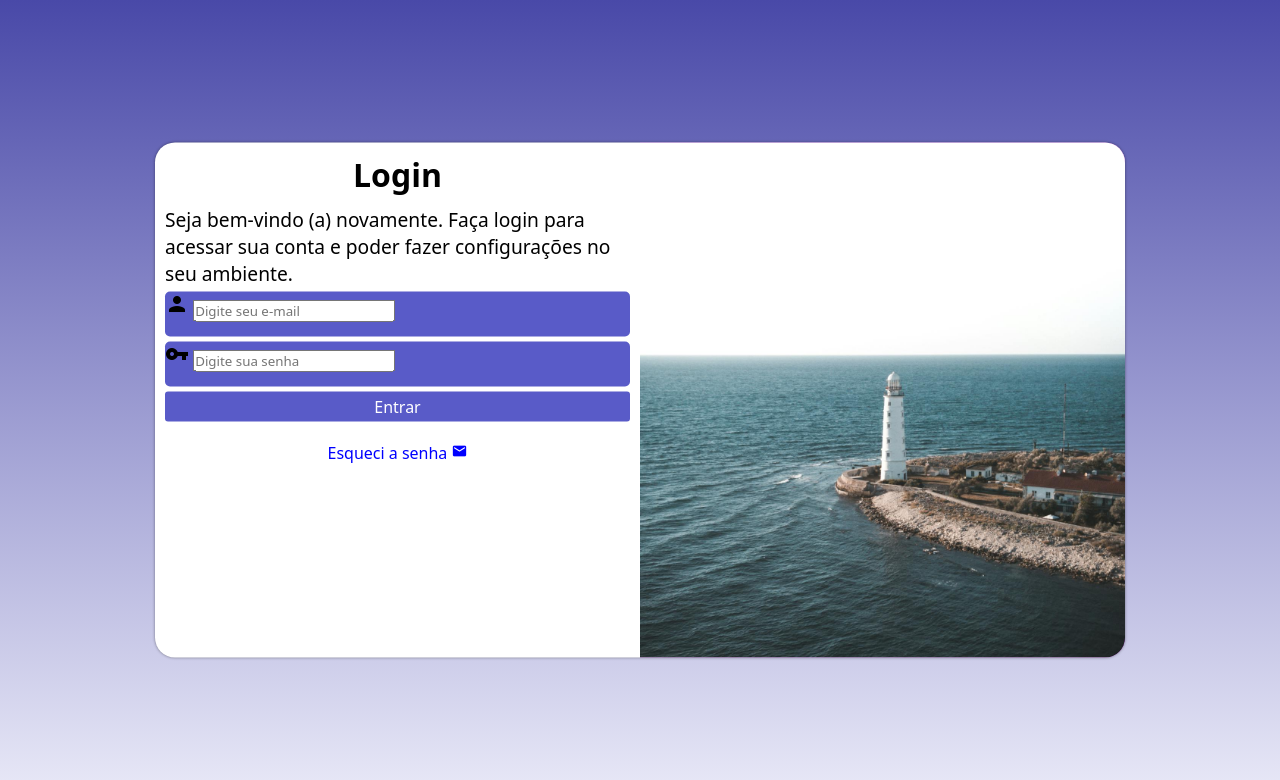
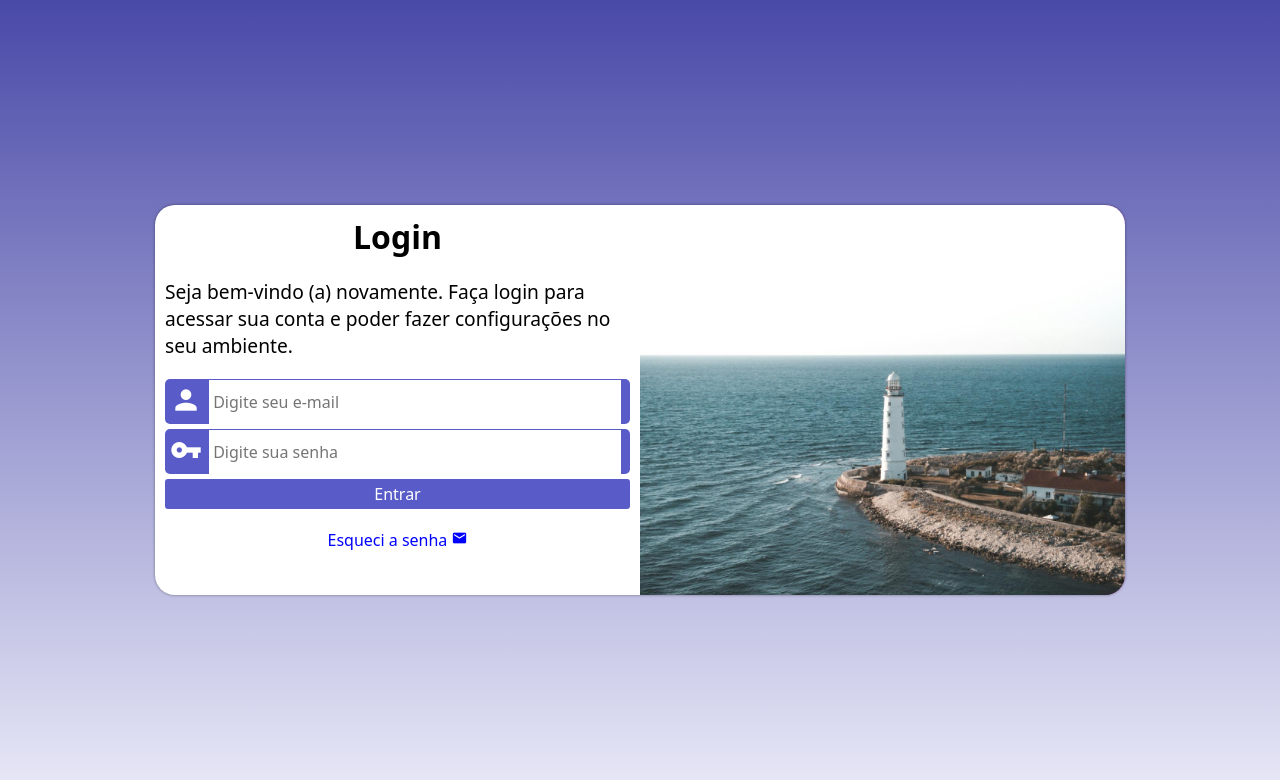
Before and after one commit to var-luan/projeto-login, a plain HTML site: page index.html in a window 1280 px wide. Drawn offline with Linux system fonts and the light colour scheme.

Commit message:
últimos reparos e projeto login completo

```diff
--- a/estilos/media-query.css
+++ b/estilos/media-query.css
@@ -1,13 +1,14 @@
 @charset "UTF-8";
 
 @media screen and (min-width: 768px) and (max-width: 992px) {
-
+/*CONFIGURAÇÕES PARA TABLET*/
     body {
         background-image: linear-gradient(to top, rgba(255, 255, 255, 0.871), rgb(73, 73, 168));
     }
 
     section#login {
         width: 100vw;
+        height: 300px;
     }
 
     section#login > div#imagem {
@@ -23,13 +24,14 @@
 }
 
 @media screen and (min-width: 992px) {
-
+/*CONFIGURAÇÕES PARA DESKTOP*/
     body {
         background-image: linear-gradient(to top, rgba(255, 255, 255, 0.871), rgb(73, 73, 168));
     }
 
     section#login {
         width: 970px;
+        height: 390px;
     }
 
     section#login > div#imagem {
@@ -48,5 +50,6 @@
 
     div#formulario > p {
         font-size: 1.2em;
+        margin: 20px 0px;
     }
 }
--- a/estilos/style.css
+++ b/estilos/style.css
@@ -29,7 +29,6 @@ section#login {
     position: absolute;
     top: 50%;
     left: 50%;
-    transform: translate(-50%, -50%);
     overflow: hidden;
 
     background-color: white;
@@ -38,6 +37,7 @@ section#login {
     border-radius: 20px;
     box-shadow: 0px 0px 3px rgba(0, 0, 0, 0.452);
 
+    transform: translate(-50%, -50%);
     transition: width 0.3s, heigth 0.3s;
     transition-timing-function: ease;
 }
@@ -77,6 +77,27 @@ div.campo > label {
     display: none;
 }
 
+div.campo > span {
+    font-size: 2em;
+    color: white;
+    width: 40px;
+    padding: 5px;
+}
+
+div.campo > input {
+    font-size: 1em;
+    width: calc(100% - 53px);
+    border: 1px;
+    height: 100%;
+    padding: 4px;
+    border: 5px;
+    transform: translateY(-8px);
+}
+
+div.campo > input:focus-within {
+    background-color: #595bc8;
+}
+
 form > input[type=submit] {
     display: block;
     font-size: 1em;
```
